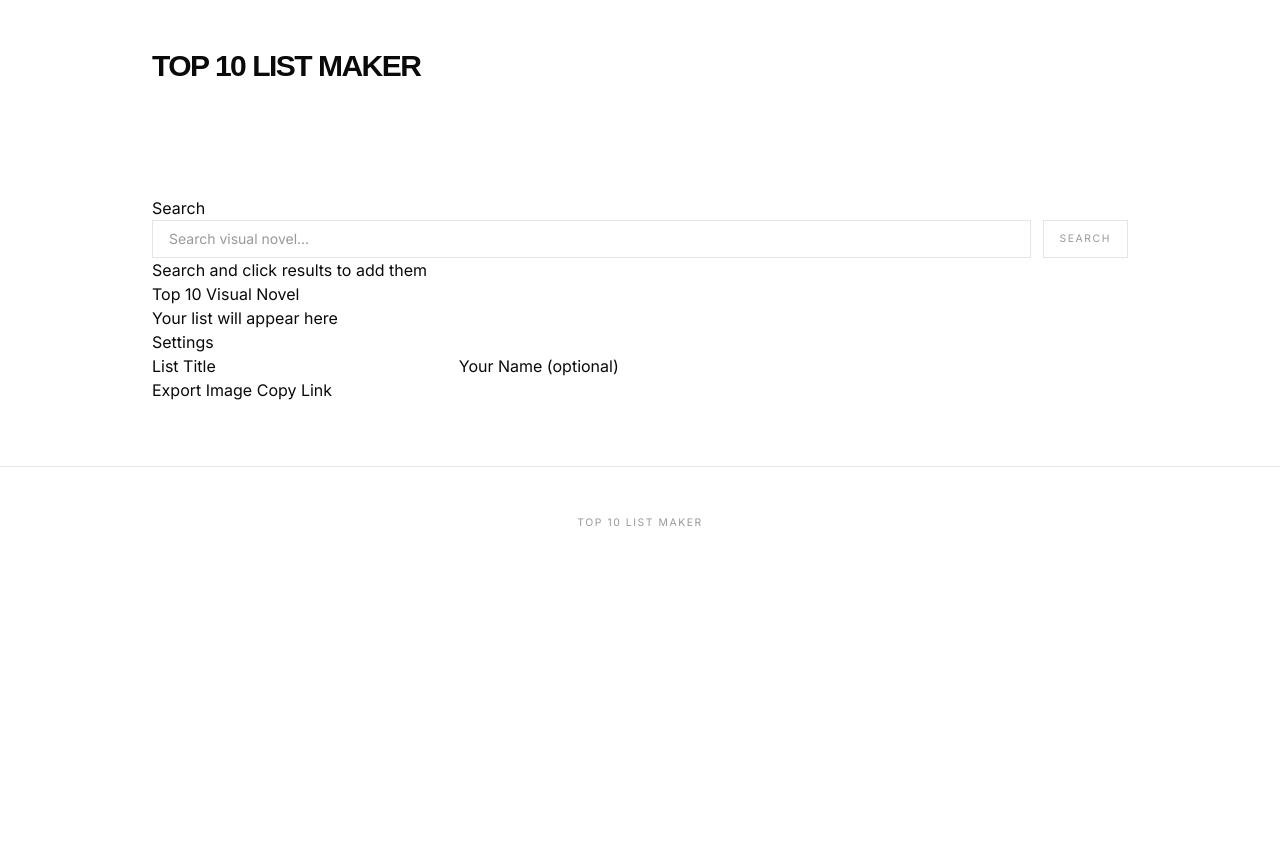
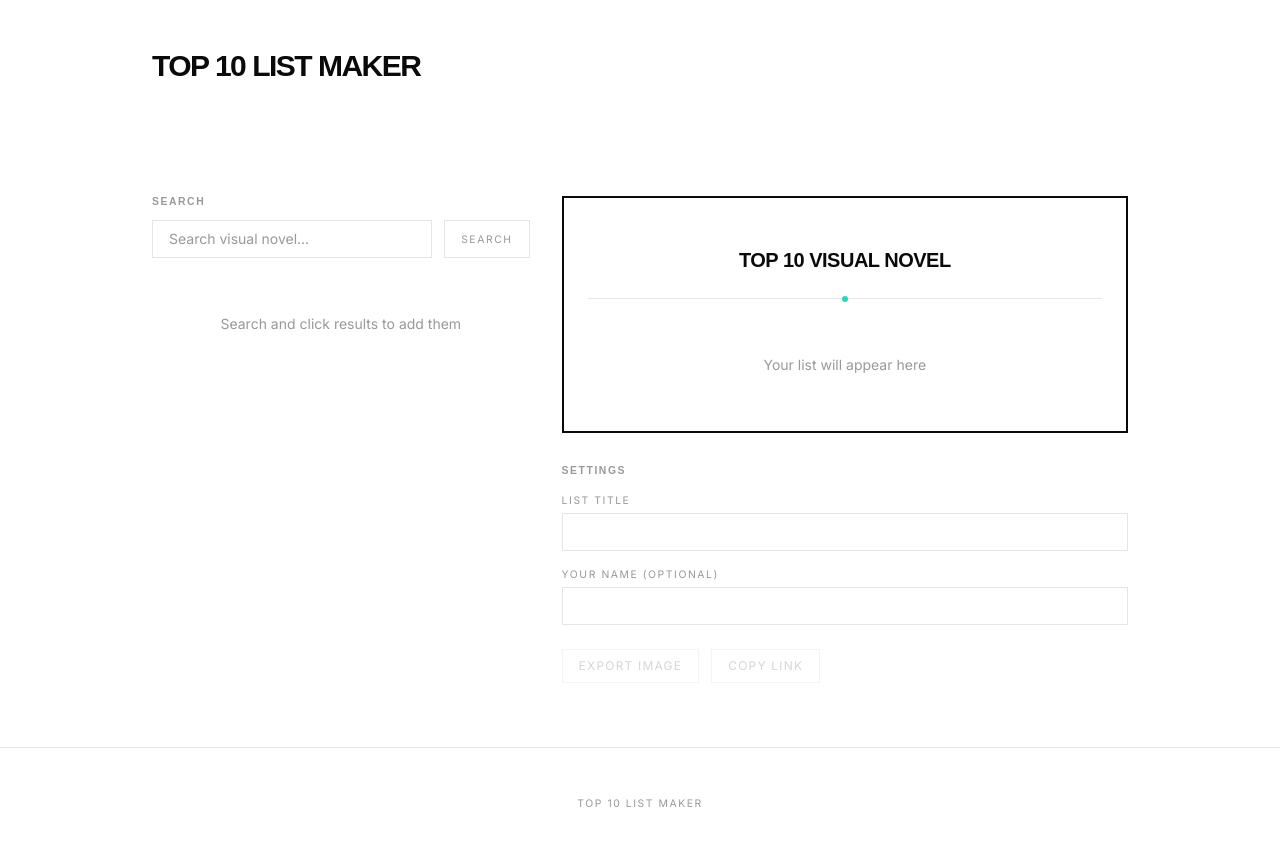
Before and after one commit to betadyne/top-ten, a SvelteKit app: page /vn in a window 1280 px wide. Shown: the top 846 px of the page. Before the commit the page ends 800 px from the top, so only its background shows below. Built offline with nearby package versions, Linux system fonts and the light colour scheme; a web font is replaced by a local one.

Commit message:
feat(ui): restyle list creator and shared list view

```diff
--- a/src/lib/components/ListCreator.svelte
+++ b/src/lib/components/ListCreator.svelte
@@ -67,22 +67,22 @@
 	}
 </script>
 
-<div class="list-creator">
-	<div class="list-creator-left">
-		<fieldset>
-			<legend>Search</legend>
+<div class="grid grid-cols-1 lg:grid-cols-[1fr_1.5fr] gap-8">
+	<div class="flex flex-col gap-6">
+		<section>
+			<h2 class="text-editorial-label mb-3">Search</h2>
 			<SearchBar {placeholder} onSearch={handleSearch} />
-		</fieldset>
+		</section>
 
 		{#if $searchStore.loading}
-			<p class="loading-msg">Loading...</p>
+			<p class="text-sm text-[var(--color-muted)]">Loading...</p>
 		{:else if $searchStore.error}
-			<p class="error-msg-inline">{$searchStore.error}</p>
+			<p class="text-sm text-[var(--color-accent)]">{$searchStore.error}</p>
 		{:else if $searchStore.results.length > 0}
-			<section class="results-section">
-				<div class="section-header">Results</div>
-				<div class="search-results-scroll">
-					<div class="search-results">
+			<section>
+				<h3 class="text-editorial-label mb-3">Results</h3>
+				<div class="overflow-y-auto max-h-[60vh]">
+					<div class="flex flex-col gap-3">
 						{#each $searchStore.results as result (result.id)}
 							<ItemCard
 								item={result}
@@ -94,65 +94,81 @@
 				</div>
 			</section>
 		{:else}
-			<div class="list-creator-placeholder">
-				<p class="list-preview-empty">Search and click results to add them</p>
-			</div>
+			<p class="text-sm text-[var(--color-muted)] text-center py-8">Search and click results to add them</p>
 		{/if}
 	</div>
 
-	<div class="list-creator-right">
+	<div class="flex flex-col gap-8">
 		{#if $listStore.items.length > 0}
 			<DragDropProvider onDragEnd={handleDragEnd}>
-			<div class="list-preview">
-				<div class="list-preview-title">
+				<div class="stepped-frame p-6">
+					<h2 class="font-display text-xl font-bold uppercase tracking-tight text-center py-6">
 						{$listStore.title.trim() || `Top 10 ${categoryLabels[category]}`}
-				</div>
-				<ol class="selections-list">
+					</h2>
+					<div class="editorial-divider mb-6"></div>
+					<ol class="flex flex-col gap-2">
 						{#each $listStore.items as item, index (item.id)}
 							<ListItem {item} {index} onRemove={handleRemove} />
 						{/each}
 					</ol>
-				<div class="list-watermark">
+					<div class="text-[0.6rem] text-[var(--color-muted)] text-center mt-6">
 						This list was created by {$listStore.creatorName.trim() || 'Anonymous'}
 					</div>
 				</div>
 			</DragDropProvider>
 		{:else}
-		<div class="list-preview">
-			<div class="list-preview-title">
+			<div class="stepped-frame p-6">
+				<h2 class="font-display text-xl font-bold uppercase tracking-tight text-center py-6">
 					{$listStore.title.trim() || `Top 10 ${categoryLabels[category]}`}
-			</div>
-			<p class="list-preview-empty">Your list will appear here</p>
+				</h2>
+				<div class="editorial-divider mb-6"></div>
+				<p class="text-sm text-[var(--color-muted)] text-center py-8">Your list will appear here</p>
 			</div>
 		{/if}
 
-		<fieldset>
-			<legend>Settings</legend>
-			<label>
-				List Title
+		<section>
+			<h2 class="text-editorial-label mb-4">Settings</h2>
+			<div class="flex flex-col gap-4">
+				<label class="flex flex-col gap-1">
+					<span class="text-editorial-label">List Title</span>
 					<input
 						type="text"
 						value={$listStore.title}
 						oninput={(e) => listStore.setTitle(e.currentTarget.value)}
 						maxlength="100"
 						required
+						class="bg-transparent border border-[var(--color-border)] rounded-none px-3 py-2 font-body text-sm focus:border-[var(--color-accent)] focus:outline-none transition-colors w-full"
 					/>
 				</label>
 
-			<label>
-				Your Name (optional)
+				<label class="flex flex-col gap-1">
+					<span class="text-editorial-label">Your Name (optional)</span>
 					<input
 						type="text"
 						value={$listStore.creatorName}
 						oninput={(e) => listStore.setCreatorName(e.currentTarget.value)}
 						maxlength="50"
+						class="bg-transparent border border-[var(--color-border)] rounded-none px-3 py-2 font-body text-sm focus:border-[var(--color-accent)] focus:outline-none transition-colors w-full"
 					/>
 				</label>
 
-			<div class="action-buttons">
-				<button type="button" disabled>Export Image</button>
-				<button type="button" disabled>Copy Link</button>
-			</div>
-		</fieldset>
+				<div class="flex gap-3 mt-2">
+					<button
+						type="button"
+						disabled
+						class="px-4 py-2 text-xs uppercase tracking-widest border border-[var(--color-border)] text-[var(--color-muted)] hover:border-[var(--color-accent)] hover:text-[var(--color-accent)] transition-colors disabled:opacity-40 disabled:cursor-not-allowed"
+					>
+						Export Image
+					</button>
+					<button
+						type="button"
+						disabled
+						class="px-4 py-2 text-xs uppercase tracking-widest border border-[var(--color-border)] text-[var(--color-muted)] hover:border-[var(--color-accent)] hover:text-[var(--color-accent)] transition-colors disabled:opacity-40 disabled:cursor-not-allowed"
+					>
+						Copy Link
+					</button>
 				</div>
 			</div>
+		</section>
+	</div>
+</div>
--- a/src/routes/list/[id]/+page.svelte
+++ b/src/routes/list/[id]/+page.svelte
@@ -33,33 +33,64 @@
 </script>
 
 {#if loading}
-	<p>Loading...</p>
+	<p class="text-editorial-label text-center py-24">Loading...</p>
 {:else if error}
-	<p>{error}</p>
+	<div class="text-center py-24">
+		<p class="text-editorial-label mb-4">Error</p>
+		<p class="font-body text-sm text-[var(--color-muted)]">{error}</p>
+	</div>
 {:else if list}
-	<article>
-		<h1>{list.title}</h1>
-		{#if list.creatorName}
-			<p>By {list.creatorName}</p>
-		{/if}
-		<p>{new Date(list.createdAt).toLocaleDateString()}</p>
+	<article class="max-w-4xl mx-auto px-6 py-16 md:py-24">
+		<div class="text-center mb-12 md:mb-16">
+			<div class="editorial-brackets mb-8">
+				<h1 class="font-display text-4xl md:text-5xl font-bold uppercase tracking-tight">{list.title}</h1>
+			</div>
+			<div class="flex items-center justify-center gap-6 flex-wrap">
+				{#if list.creatorName}
+					<div class="flex items-baseline gap-2">
+						<span class="text-editorial-label">created by</span>
+						<span class="font-body text-sm font-semibold">{list.creatorName}</span>
+					</div>
+				{/if}
+				<div class="flex items-baseline gap-2">
+					<span class="text-editorial-label">on</span>
+					<span class="font-body text-sm font-semibold">{new Date(list.createdAt).toLocaleDateString()}</span>
+				</div>
+			</div>
+			<div class="editorial-divider max-w-xs mx-auto mt-8"></div>
+		</div>
 
-		<ol>
+		<ol class="space-y-0">
 			{#each list.items as item (item.id)}
-				<li>
-					<span>{item.rank}</span>
-					<img src={item.thumbnailUrl} alt={item.title} loading="lazy" width="150" onerror={(e) => { (e.currentTarget as HTMLImageElement).src = item.originalImageUrl; }} />
-					<div>
-						<h3>{item.title}</h3>
+				<li class="grid grid-cols-[80px_100px_1fr] gap-6 items-center py-6 px-4 border-b border-[var(--color-border)] last:border-b-0">
+					<span class="font-display text-3xl md:text-4xl font-bold text-[var(--color-muted)] text-center leading-none">{item.rank}</span>
+					<img
+						src={item.thumbnailUrl}
+						alt={item.title}
+						loading="lazy"
+						width="100"
+						class="w-[100px] h-[140px] object-cover border border-[var(--color-border)]"
+						onerror={(e) => { (e.currentTarget as HTMLImageElement).src = item.originalImageUrl; }}
+					/>
+					<div class="min-w-0">
+						<h3 class="font-body text-lg font-medium truncate">{item.title}</h3>
 						{#if item.altTitle}
-							<p>{item.altTitle}</p>
+							<p class="font-body text-sm text-[var(--color-muted)] truncate">{item.altTitle}</p>
 						{/if}
-						<small>Source: {item.source}</small>
+						<p class="text-editorial-label mt-2">Source: {item.source}</p>
 					</div>
 				</li>
 			{/each}
 		</ol>
 
-		<button type="button" onclick={copyLink}>Copy Link</button>
+		<div class="text-center mt-12 md:mt-16">
+			<button
+				type="button"
+				onclick={copyLink}
+				class="px-6 py-3 text-editorial-label border border-[var(--color-border)] hover:border-[var(--color-accent)] hover:text-[var(--color-accent)] transition-colors"
+			>
+				Copy Link
+			</button>
+		</div>
 	</article>
 {/if}
```
Lines whose indentation alone changed are shown as unchanged.
